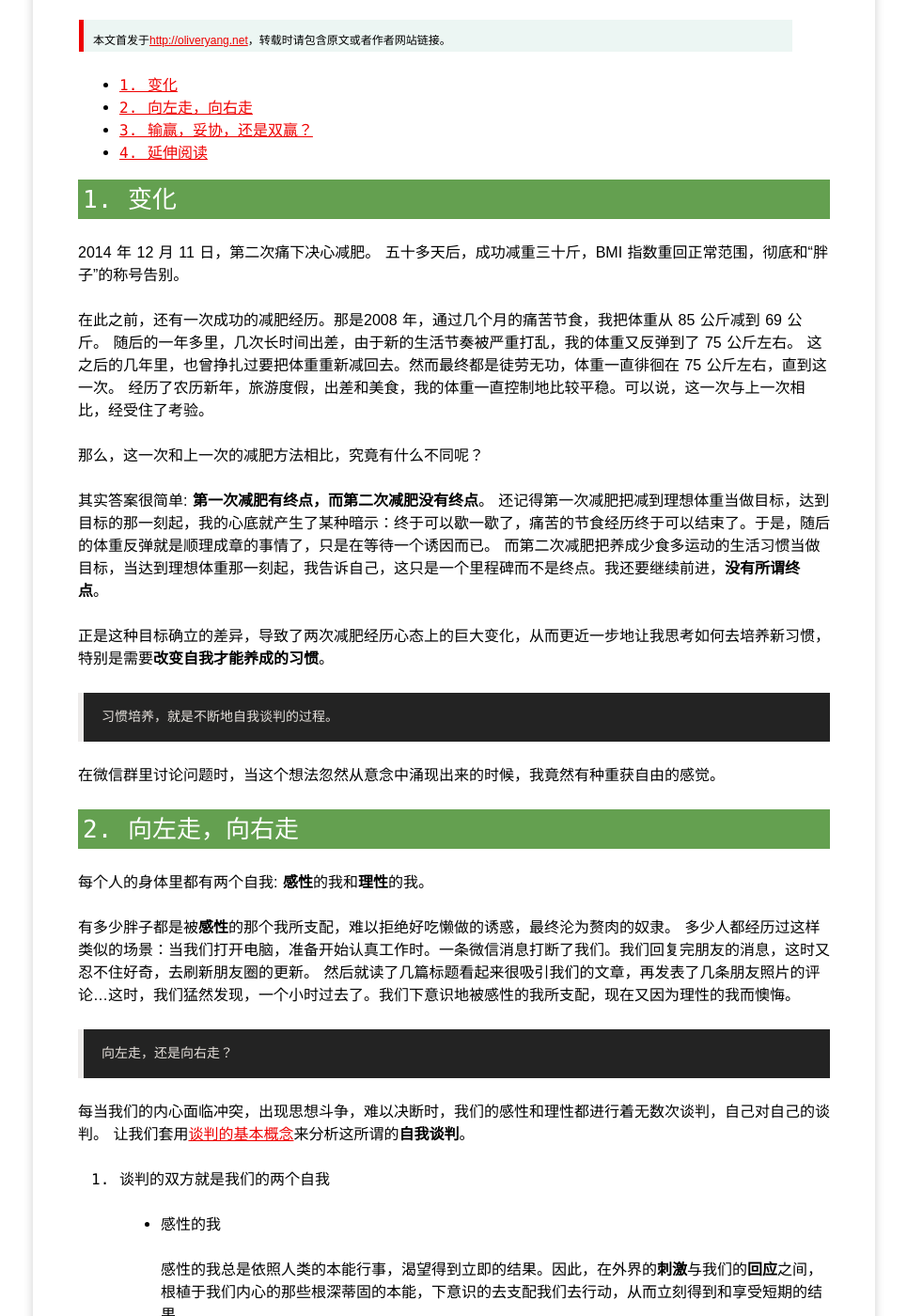
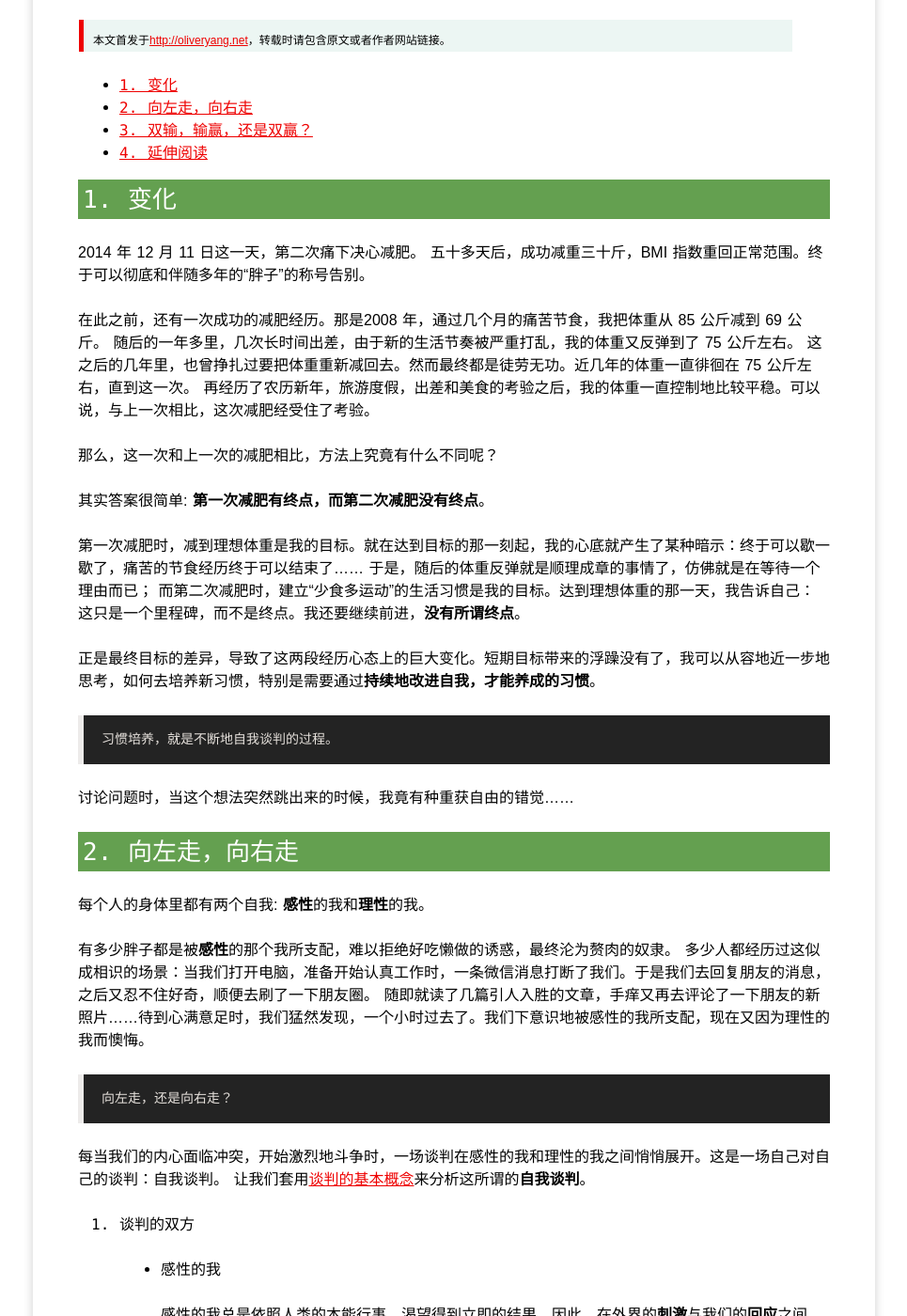
Before and after one commit to yangoliver/yangoliver.github.io, a Jekyll site: the page built from _posts/2016/2016-06-19-negotiate-with-yourself.md, in a window 1280 px wide and 1400 px high, scrolled down 251 px. Shown: the whole window at 94% size, without its empty margins (157-1122 px from the left). Built offline with Jekyll 4.4.1, drawn with Linux system fonts in a browser that asks for light colours; comment, search, counter and statistics services are not loaded; some of the changed text lies outside the part shown.

Commit message:
draft: cleanup for self-review and add more contents

```diff
--- a/_posts/2016/2016-06-19-negotiate-with-yourself.md
+++ b/_posts/2016/2016-06-19-negotiate-with-yourself.md
@@ -16,40 +16,42 @@
 
 ## 1. 变化
 
-2014 年 12 月 11 日，第二次痛下决心减肥。
-五十多天后，成功减重三十斤，BMI 指数重回正常范围，彻底和“胖子”的称号告别。
+2014 年 12 月 11 日这一天，第二次痛下决心减肥。
+五十多天后，成功减重三十斤，BMI 指数重回正常范围。终于可以彻底和伴随多年的“胖子”的称号告别。
 
 在此之前，还有一次成功的减肥经历。那是2008 年，通过几个月的痛苦节食，我把体重从 85 公斤减到 69 公斤。
 随后的一年多里，几次长时间出差，由于新的生活节奏被严重打乱，我的体重又反弹到了 75 公斤左右。
-这之后的几年里，也曾挣扎过要把体重重新减回去。然而最终都是徒劳无功，体重一直徘徊在 75 公斤左右，直到这一次。
-经历了农历新年，旅游度假，出差和美食，我的体重一直控制地比较平稳。可以说，这一次与上一次相比，经受住了考验。
+这之后的几年里，也曾挣扎过要把体重重新减回去。然而最终都是徒劳无功。近几年的体重一直徘徊在 75 公斤左右，直到这一次。
+再经历了农历新年，旅游度假，出差和美食的考验之后，我的体重一直控制地比较平稳。可以说，与上一次相比，这次减肥经受住了考验。
 
-那么，这一次和上一次的减肥方法相比，究竟有什么不同呢？
+那么，这一次和上一次的减肥相比，方法上究竟有什么不同呢？
 
 其实答案很简单: **第一次减肥有终点，而第二次减肥没有终点**。
-还记得第一次减肥把减到理想体重当做目标，达到目标的那一刻起，我的心底就产生了某种暗示：终于可以歇一歇了，痛苦的节食经历终于可以结束了。于是，随后的体重反弹就是顺理成章的事情了，只是在等待一个诱因而已。
-而第二次减肥把养成少食多运动的生活习惯当做目标，当达到理想体重那一刻起，我告诉自己，这只是一个里程碑而不是终点。我还要继续前进，**没有所谓终点**。
 
-正是这种目标确立的差异，导致了两次减肥经历心态上的巨大变化，从而更近一步地让我思考如何去培养新习惯，特别是需要**改变自我才能养成的习惯**。
+第一次减肥时，减到理想体重是我的目标。就在达到目标的那一刻起，我的心底就产生了某种暗示：终于可以歇一歇了，痛苦的节食经历终于可以结束了......
+于是，随后的体重反弹就是顺理成章的事情了，仿佛就是在等待一个理由而已；
+而第二次减肥时，建立“少食多运动”的生活习惯是我的目标。达到理想体重的那一天，我告诉自己：这只是一个里程碑，而不是终点。我还要继续前进，**没有所谓终点**。
+
+正是最终目标的差异，导致了这两段经历心态上的巨大变化。短期目标带来的浮躁没有了，我可以从容地近一步地思考，如何去培养新习惯，特别是需要通过**持续地改进自我，才能养成的习惯**。
 
     习惯培养，就是不断地自我谈判的过程。
 
-在微信群里讨论问题时，当这个想法忽然从意念中涌现出来的时候，我竟然有种重获自由的感觉。
+讨论问题时，当这个想法突然跳出来的时候，我竟有种重获自由的错觉......
 
 ## 2. 向左走，向右走
 
 每个人的身体里都有两个自我: **感性**的我和**理性**的我。
 
 有多少胖子都是被**感性**的那个我所支配，难以拒绝好吃懒做的诱惑，最终沦为赘肉的奴隶。
-多少人都经历过这样类似的场景：当我们打开电脑，准备开始认真工作时。一条微信消息打断了我们。我们回复完朋友的消息，这时又忍不住好奇，去刷新朋友圈的更新。
-然后就读了几篇标题看起来很吸引我们的文章，再发表了几条朋友照片的评论...这时，我们猛然发现，一个小时过去了。我们下意识地被感性的我所支配，现在又因为理性的我而懊悔。
+多少人都经历过这似成相识的场景：当我们打开电脑，准备开始认真工作时，一条微信消息打断了我们。于是我们去回复朋友的消息，之后又忍不住好奇，顺便去刷了一下朋友圈。
+随即就读了几篇引人入胜的文章，手痒又再去评论了一下朋友的新照片......待到心满意足时，我们猛然发现，一个小时过去了。我们下意识地被感性的我所支配，现在又因为理性的我而懊悔。
 
     向左走，还是向右走？
 
-每当我们的内心面临冲突，出现思想斗争，难以决断时，我们的感性和理性都进行着无数次谈判，自己对自己的谈判。
+每当我们的内心面临冲突，开始激烈地斗争时，一场谈判在感性的我和理性的我之间悄悄展开。这是一场自己对自己的谈判：自我谈判。
 让我们套用[谈判的基本概念](http://mp.weixin.qq.com/s?__biz=MzAwODgzMjU4MQ==&mid=406382108&idx=1&sn=f0cd646da75b75c7379a4fd3e0c7c8c0&scene=0#wechat_redirect)来分析这所谓的**自我谈判**。
 
-1. 谈判的双方就是我们的两个自我
+1. 谈判的双方
 
    - 感性的我
 
@@ -59,7 +61,10 @@
 
      理性的我总是依照人类的认知行事，渴望得到长期的结果。因此，在外界的**刺激**与我们的**回应**之间，源于我们大脑中的那些自知自省的能力，有意识的去支配我们去行动，从而耐心等待和满足于长期的结果。
 
-2. 谈判的双方各自的渴望和底线相悖
+   就减肥一事来说，感性的我谈判胜出造就了我的过去，贪食且不爱运动。而理性的我谈判胜出则促我自省，激发我改变陋习，培养少食多动的新习惯。
+   每天每时每刻，自我谈判的结果决定了我是否可以不断改进自我，确立我的新习惯。整个的减肥过程，就是一次次自我谈判结果的累进。
+
+2. 渴望和底线
 
    - 渴望
 
@@ -69,31 +74,40 @@
 
      感性的我的底线是不能长期泯灭人的主观本能。理性的我的底线是不能长期违背客观认知。
 
-3. 谈判无处不在且永不停止
+   同样以减肥为例。要想让理性的我在谈判中胜出，就需要努力提高理性一方的渴望的同时，降低感性一方的渴望。而双方的底线都应该尽力降低，这样谈判双方的协议区间才更大，才能让谈判更容易达成。
+   减肥的过程中，更低的理性和感性底线让我们拒绝完美主义，不会让我们因为破坏了完美的减肥运动纪录而自暴自弃；也不会因为过分压抑自己的欲望，进而避免日后的报复性地反弹。
+
+3. 永不停止
 
    感性的我和理性的我互依互存，共同成就了今天的我。我们很难想象，两者中消失了一方后我们还是否是一个健全的人。
    同样地，我们也很难想象，当我们想做出自我的改变时，如果不能通过不断自我谈判驱动这种改变，这种改变能否长久。
 
-因此，当一个人想要作出任何一个长久的改变时，最需要做的一件事就是定义好自我谈判双方的渴望和底线，并且评估好谈判何时开始，何时才会终止。
-回想自己过往的经历，因为渴望不够强烈，底线不够明确造成的的半途而废真是数不胜数啊。
+   减肥之前，感性和理性的谈判中，谈判的结果更偏向感性的我。而随着新的习惯的建立，谈判的结果更偏向了理性的我。虽然力量对比产生了变化，但谈判从未停止。
 
-## 3. 输赢，妥协，还是双赢？
+因此，当一个人想要作出任何一个长久的改变时，最需要做的一件事就是定义好自我谈判双方的渴望和底线，并且做好通过长期谈判驱动改变的准备。
+回望过去，由于渴望和底线设置的不合理导致的谈判失败，或者感性的我长期在谈判中胜出，让我们多少改变的努力变成了徒劳。
+
+## 3. 双输，输赢，还是双赢？
 
 与现实中的谈判类似，自我谈判也可以根据结果划分为输赢，妥协和双赢。一旦我们要改变的目标确立，自我谈判的目标结果即可确立。
 
+- 双输
+
+  理性和感性没有达成谈判协议。感性和理性都未胜出。
+
+  对减肥来说，就是劳其筋骨，饿其体肤，但体重不减反增。
+
 - 输赢
 
-  适合短期或者一次性的目标。理性战胜感性，自我反思，延迟满足是人类罪引以为傲的能力。
+  感性或者理性其中一方获胜。适合以短期为目的的改变。
 
-- 妥协
-
-  适合中长期的目标。理性和感性相互妥协。追求目标的达成，但不追求结果的完美。避免因为长期压抑感性的自我而造成严重反弹，从而功亏一篑。
+  要么减肥失败，恢复到好吃懒坐模式；要么减肥成功，建立了新生活模式。但感性处于长期被压制状态，无法建立真正的生活习惯，新生活模式随时有被颠覆的危险。
 
 - 双赢
 
-  适合长期目标。理性和感性从相互妥协开始，随着新的习惯的养成，变化的产生，感性和理性被“重塑”了。自我谈判双方的渴望和底线在重塑中被改变，达到了新的平衡。
+  理性和感性从相互妥协开始，随着新的习惯的养成，变化的产生，感性和理性被“重塑”了。适合以长期为目的的改变。自我谈判双方的渴望和底线在重塑中被改变，达到了新的平衡。
 
-TBD
+  减肥成功的同时，新生活模式逐渐演变为新生活习惯。逐渐体会到新习惯带来的乐趣，改变的痛苦逐渐消失，感性和理性都被重塑，达到了新的平衡。
 
 ## 4. 延伸阅读
 
```
